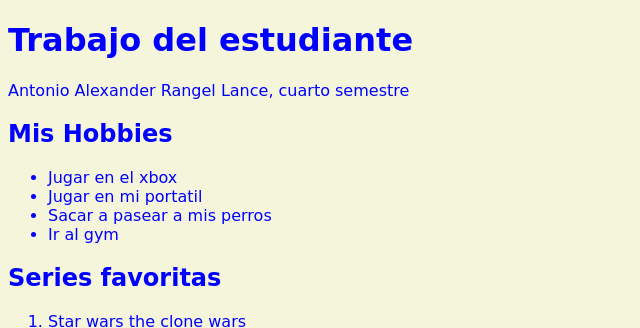
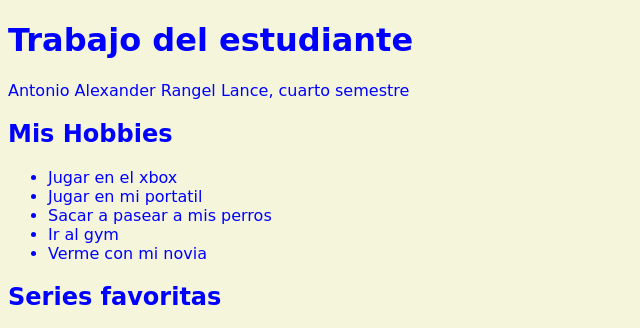
Before and after one commit to Alexrl16/talle_en_clase, a plain HTML site: page index.html in a window 1280 px wide. Shown: the top 328 px of the page, without its empty margins (0-640 px from the left). Drawn offline with Linux system fonts and the light colour scheme.

Commit message:
Cuarto commit

```diff
--- a/index.html
+++ b/index.html
@@ -16,6 +16,7 @@
         <li>Jugar en mi portatil</li>
         <li>Sacar a pasear a mis perros</li>
         <li>Ir al gym</li>
+        <li>Verme con mi novia</li>
 
     </ul>
     <h2>Series favoritas</h2>
```
